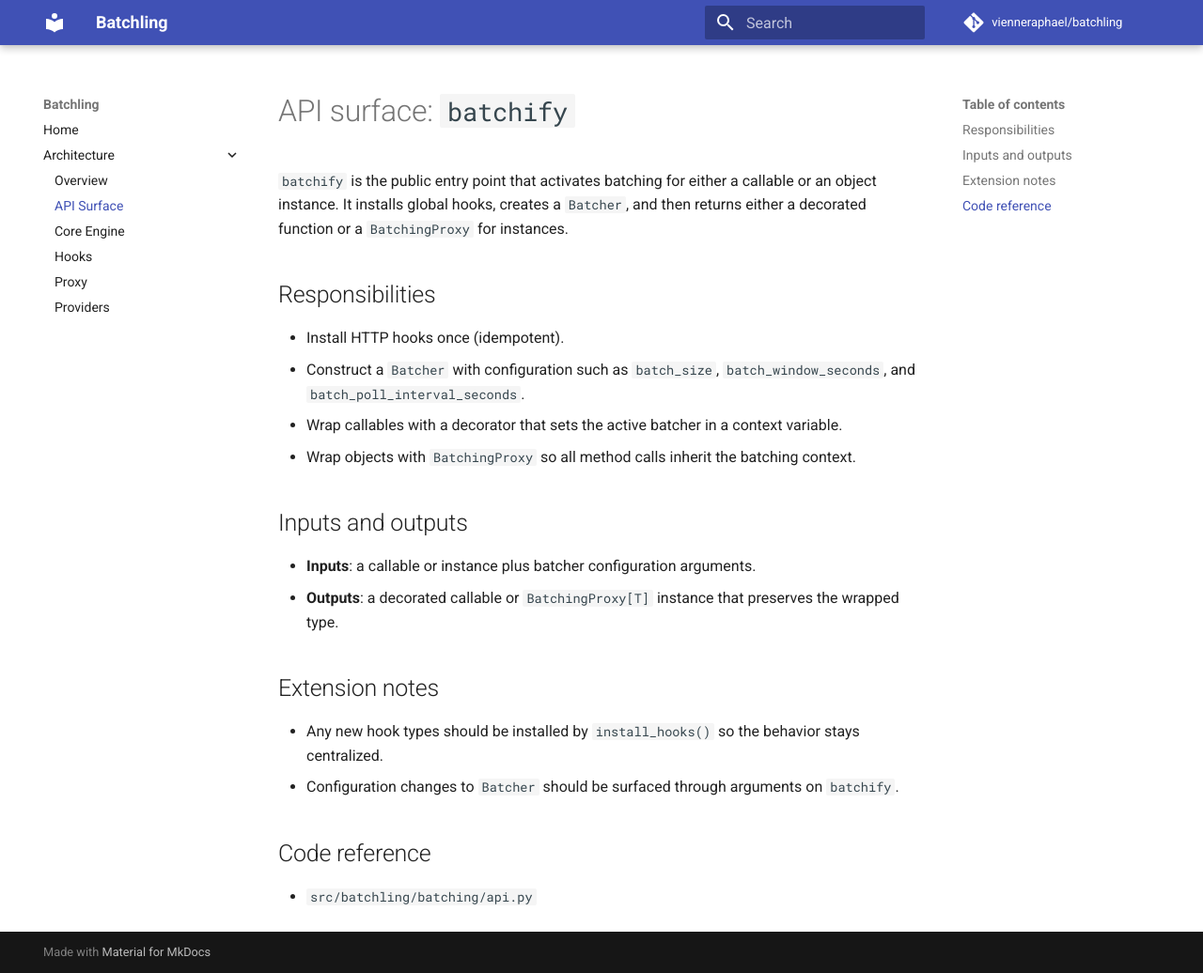
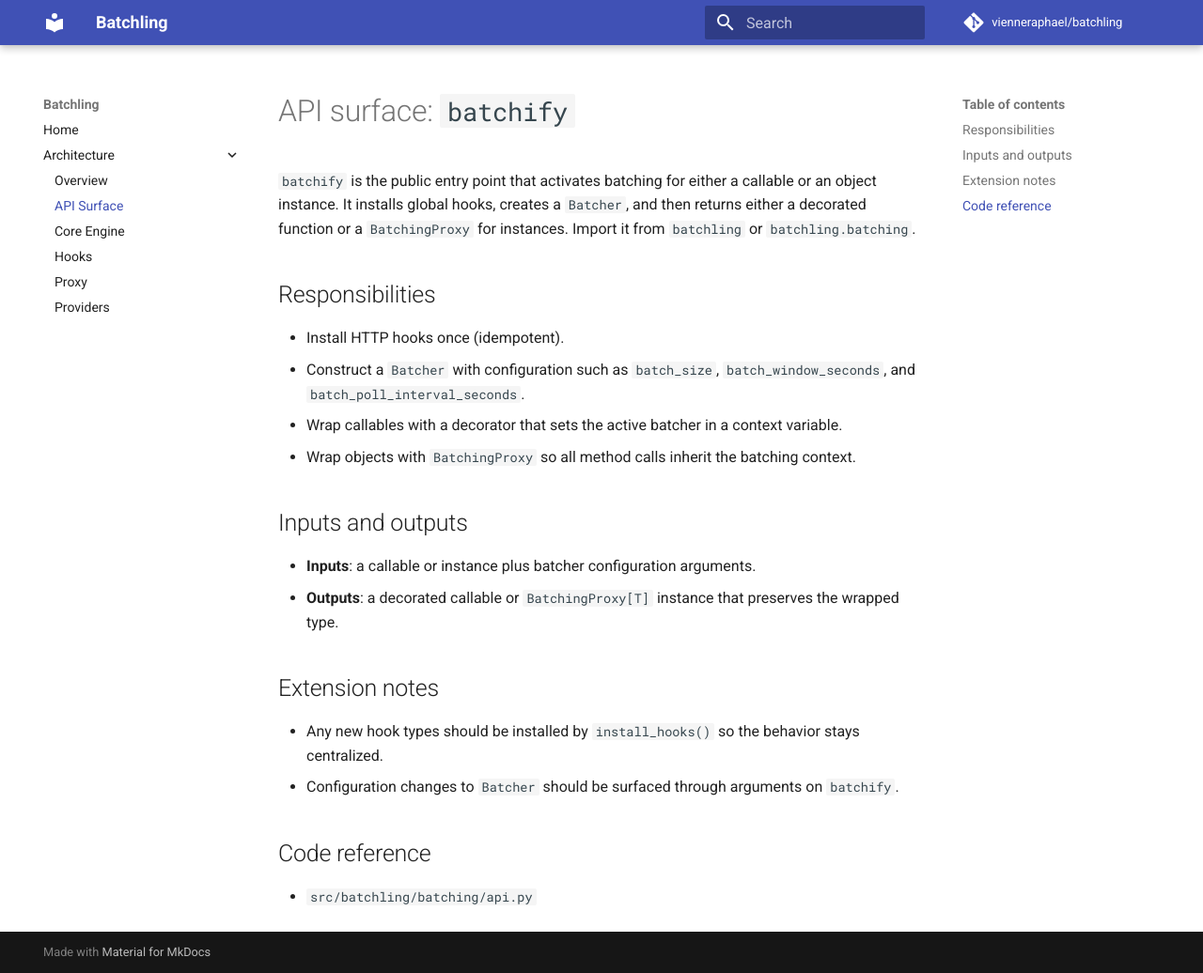
Before and after one commit to vienneraphael/batchling, an MkDocs documentation site: the page built from docs/architecture/api.md, in a window 1280 px wide and 1036 px high. Shown: the whole window at 94% size. Built offline with MkDocs 1.6.1 and Material for MkDocs 9.7.7, drawn with Linux system fonts in a browser that asks for light colours; comment, search, counter and statistics services are not loaded.

Commit message:
feat: add batchify function at root-level init

```diff
--- a/docs/architecture/api.md
+++ b/docs/architecture/api.md
@@ -2,7 +2,8 @@
 
 `batchify` is the public entry point that activates batching for either a callable or an
 object instance. It installs global hooks, creates a `Batcher`, and then returns either a
-decorated function or a `BatchingProxy` for instances.
+decorated function or a `BatchingProxy` for instances. Import it from `batchling` or
+`batchling.batching`.
 
 ## Responsibilities
 
--- a/src/batchling/__init__.py
+++ b/src/batchling/__init__.py
@@ -1,5 +1,7 @@
+from .batching.api import batchify as batchify
 from .experiment_manager import ExperimentManager as ExperimentManager
 
 __all__ = [
+    "batchify",
     "ExperimentManager",
 ]
```
